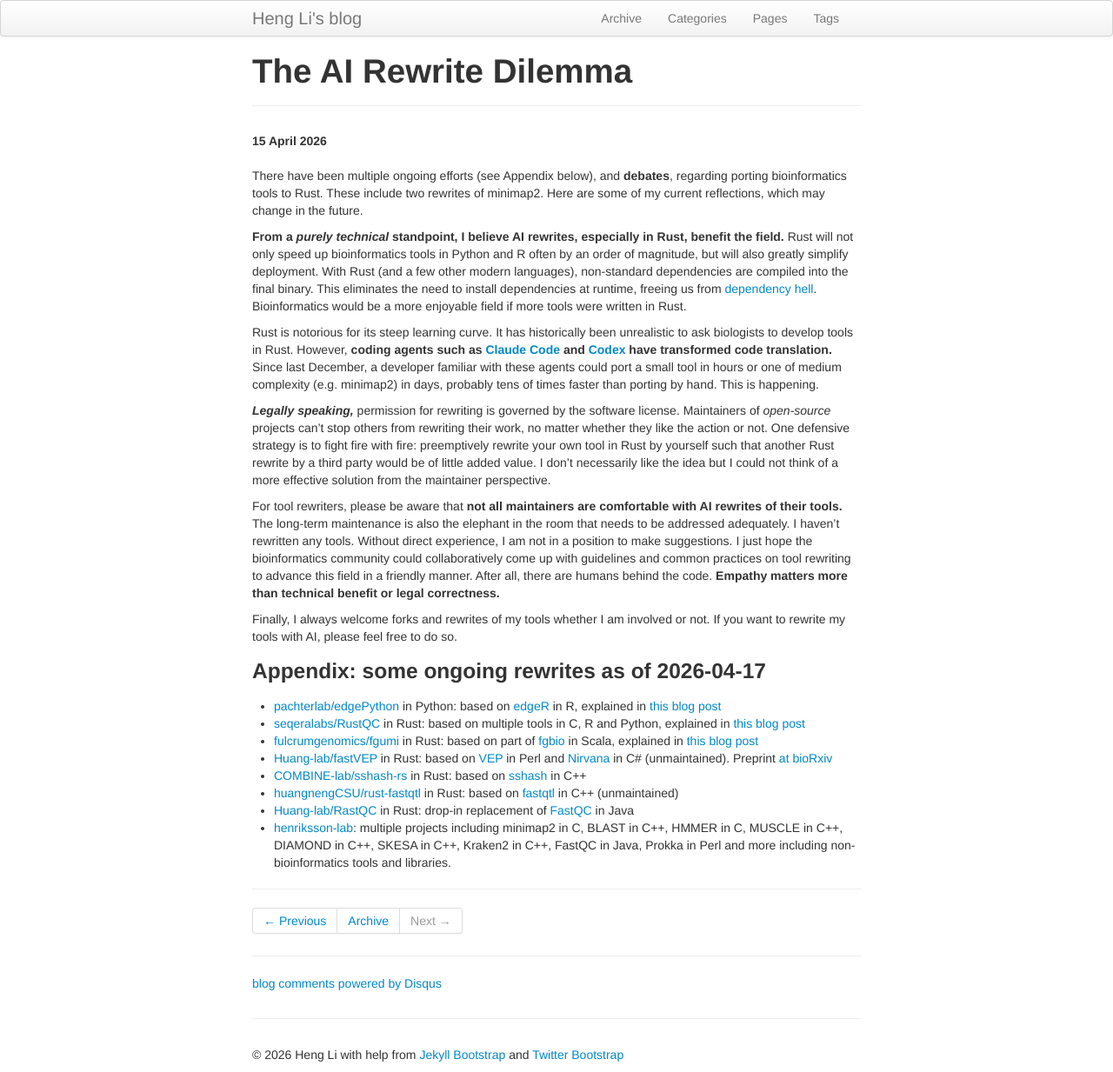
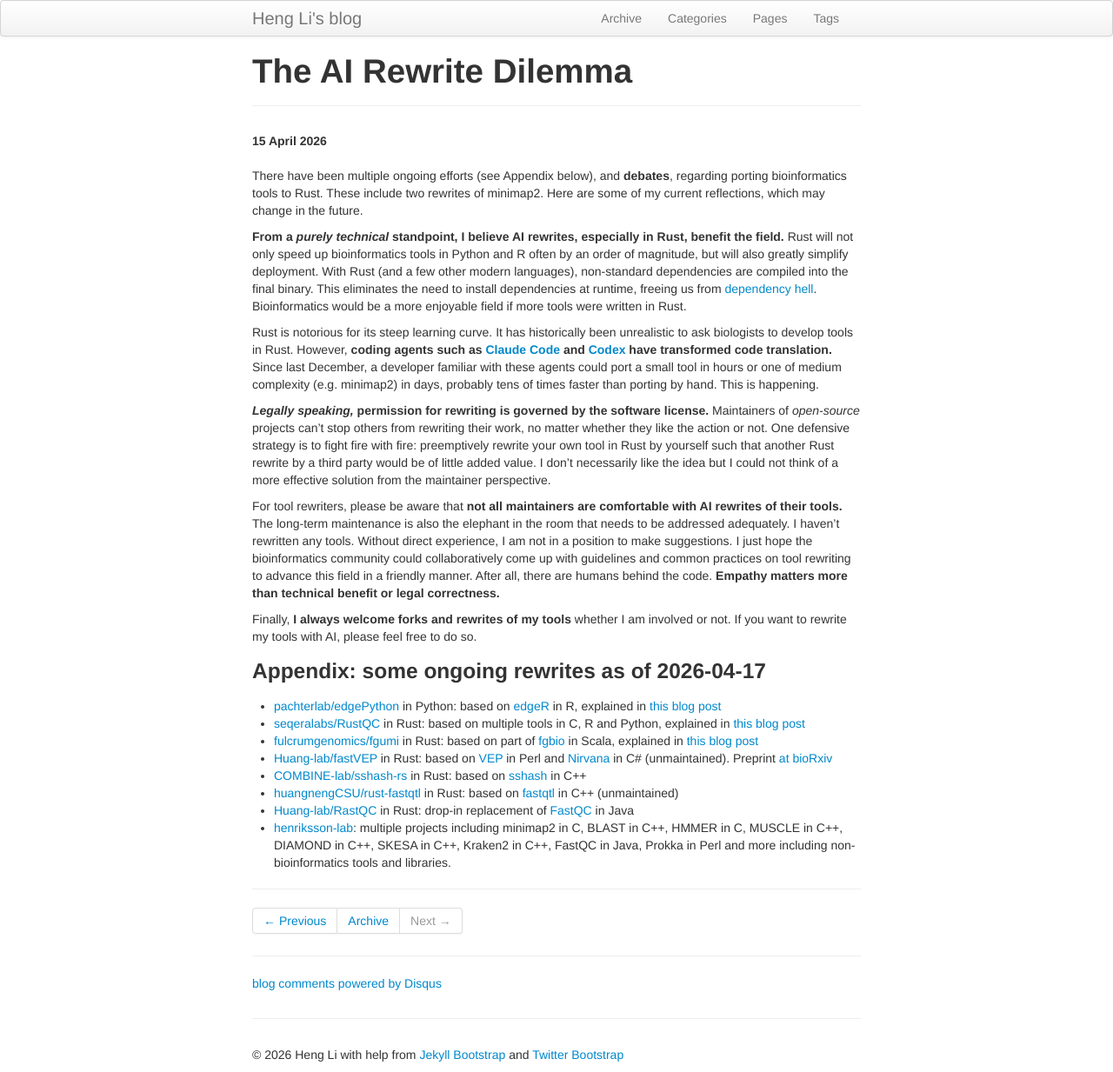
Before and after one commit to lh3/lh3.github.com, a Jekyll site: the page built from _posts/2026-04-15-ai-rewrites-are-coming.md, in a window 1280 px wide. Shown: the whole page at 87% size. Built offline with Jekyll 4.4.1, drawn with Linux system fonts in a browser that asks for light colours; comment, search, counter and statistics services are not loaded.

Commit message:
more emphasis

```diff
--- a/_posts/2026-04-15-ai-rewrites-are-coming.md
+++ b/_posts/2026-04-15-ai-rewrites-are-coming.md
@@ -29,8 +29,8 @@ agents could port a small tool in hours or one of medium complexity (e.g.
 minimap2) in days, probably tens of times faster than porting by hand. This is
 happening.
 
-***Legally speaking,*** permission for rewriting is governed by the
-software license. Maintainers of *open-source* projects can't stop others from
+***Legally speaking,*** **permission for rewriting is governed by the software
+license.** Maintainers of *open-source* projects can't stop others from
 rewriting their work, no matter whether they like the action or not. One
 defensive strategy is to fight fire with fire: preemptively rewrite your own
 tool in Rust by yourself such that another Rust rewrite by a third party would
@@ -46,7 +46,7 @@ come up with guidelines and common practices on tool rewriting to advance this
 field in a friendly manner. After all, there are humans behind the code.
 **Empathy matters more than technical benefit or legal correctness.**
 
-Finally, I always welcome forks and rewrites of my tools whether I am involved
+Finally, **I always welcome forks and rewrites of my tools** whether I am involved
 or not. If you want to rewrite my tools with AI, please feel free to do so.
 
 [dep-hell]: https://en.wikipedia.org/wiki/Dependency_hell
```
